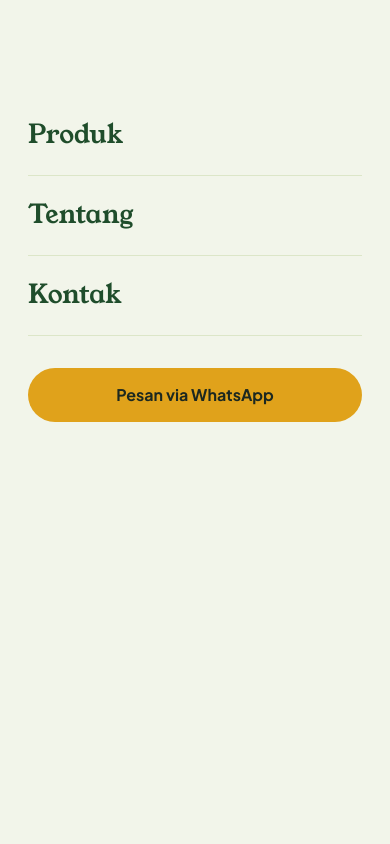
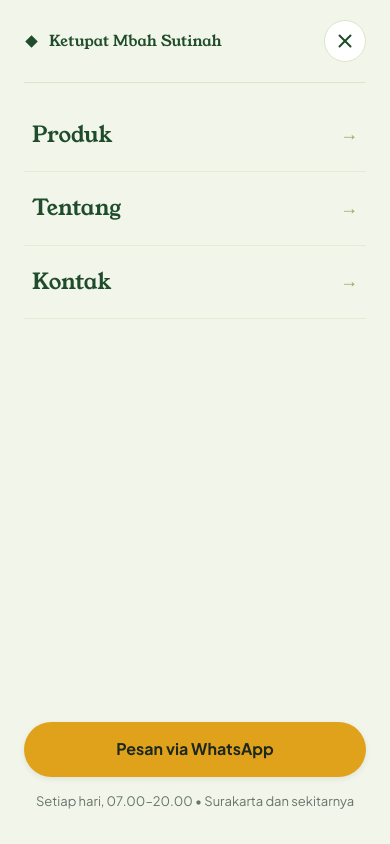
Before and after one commit to Nugikku/web-landingpage-ketupat-mbah-sutinah, a Next.js app: page / in a window 390 px wide. Both pictures are taken after a click on the button "Buka menu". Shown: the top 844 px of the page. Built offline with nearby package versions, Linux system fonts and the light colour scheme.

Commit message:
update padding Navbar.jsx

```diff
--- a/components/layout/Navbar.jsx
+++ b/components/layout/Navbar.jsx
@@ -14,14 +14,14 @@ export default function Navbar() {
   const menuRef = useRef(null);
   const toggleRef = useRef(null);
 
-  // Tambah bayangan saat halaman digulir
+  // Efek bayangan lebih pekat saat halaman digulir
   useEffect(() => {
     const handleScroll = () => setScrolled(window.scrollY > 8);
     window.addEventListener("scroll", handleScroll, { passive: true });
     return () => window.removeEventListener("scroll", handleScroll);
   }, []);
 
-  // Tutup menu dengan Esc
+  // Tutup menu dengan tombol Escape
   useEffect(() => {
     if (!open) return;
     const handleKeyDown = (e) => {
@@ -42,18 +42,20 @@ export default function Navbar() {
     }
   }, [open]);
 
-  // Kunci scroll saat menu mobile terbuka
+  // Kunci scroll body saat menu mobile terbuka
   useEffect(() => {
     document.body.style.overflow = open ? "hidden" : "";
-    return () => { document.body.style.overflow = ""; };
+    return () => {
+      document.body.style.overflow = "";
+    };
   }, [open]);
 
   const closeMenu = useCallback(() => setOpen(false), []);
 
   const navLinks = [
-    { href: "#produk",  label: "Produk" },
+    { href: "#produk", label: "Produk" },
     { href: "#tentang", label: "Tentang" },
-    { href: "#kontak",  label: "Kontak" },
+    { href: "#kontak", label: "Kontak" },
   ];
 
   return (
@@ -62,34 +64,37 @@ export default function Navbar() {
       <div className={styles.outer}>
         <motion.div
           className={`${styles.pill} ${scrolled ? styles.pillScrolled : ""}`}
-          initial={{ opacity: 0, y: -12 }}
+          initial={{ opacity: 0, y: -14 }}
           animate={{ opacity: 1, y: 0 }}
-          transition={{ duration: 0.35 }}
+          transition={{ duration: 0.35, ease: "easeOut" }}
         >
           {/* Logo / nama usaha */}
-          <a href="#" className={styles.logo} aria-label={`${site.nama} — ke halaman atas`}>
-            {/* Belah ketupat SVG */}
-            <motion.span
-              className={styles.logoDiamond}
-              aria-hidden="true"
-              whileHover={{ rotate: 90 }}
-              transition={{ duration: 0.3 }}
-            />
+          <a
+            href="#"
+            className={styles.logo}
+            aria-label={`${site.nama} — ke halaman atas`}
+          >
+            <span className={styles.logoDiamond} aria-hidden="true">
+              <svg width="15" height="15" viewBox="0 0 24 24" fill="currentColor">
+                <path d="M12 2L22 12L12 22L2 12Z" />
+              </svg>
+            </span>
             <span>{site.nama}</span>
           </a>
 
-          {/* Navigasi desktop */}
-          <nav aria-label="Navigasi utama">
+          {/* Navigasi desktop (tengah) */}
+          <nav className={styles.navCenter} aria-label="Navigasi utama">
             <ul className={styles.links} role="list">
               {navLinks.map(({ href, label }, i) => (
                 <li key={href}>
                   <motion.a
                     href={href}
                     className={styles.link}
-                    initial={{ opacity: 0, y: -8 }}
+                    initial={{ opacity: 0, y: -6 }}
                     animate={{ opacity: 1, y: 0 }}
-                    transition={{ duration: 0.3, delay: i * 0.07 }}
-                    whileHover={{ scale: 1.05 }}
+                    transition={{ duration: 0.25, delay: i * 0.05 + 0.1 }}
+                    whileHover={{ scale: 1.04 }}
+                    whileTap={{ scale: 0.96 }}
                   >
                     {label}
                   </motion.a>
@@ -98,17 +103,18 @@ export default function Navbar() {
             </ul>
           </nav>
 
-          {/* Tombol pesan desktop */}
+          {/* Tombol CTA pesan desktop (kanan) */}
           <motion.a
             href={pesanUmum()}
             target="_blank"
             rel="noopener noreferrer"
             className={styles.cta}
             aria-label="Pesan via WhatsApp"
-            initial={{ opacity: 0, x: 16 }}
+            initial={{ opacity: 0, x: 12 }}
             animate={{ opacity: 1, x: 0 }}
             transition={{ duration: 0.3, delay: 0.2 }}
-            whileHover={{ scale: 1.05 }}
+            whileHover={{ scale: 1.04 }}
+            whileTap={{ scale: 0.96 }}
           >
             Pesan
           </motion.a>
@@ -121,16 +127,28 @@ export default function Navbar() {
             aria-expanded={open}
             aria-controls="mobile-menu"
             onClick={() => setOpen((v) => !v)}
-            whileTap={{ scale: 0.88 }}
+            whileTap={{ scale: 0.9 }}
           >
-            <span className={`${styles.bar} ${open ? styles.barOpen1 : ""}`} />
-            <span className={`${styles.bar} ${open ? styles.barOpen2 : ""}`} />
-            <span className={`${styles.bar} ${open ? styles.barOpen3 : ""}`} />
+            <svg
+              width="22"
+              height="22"
+              viewBox="0 0 24 24"
+              fill="none"
+              stroke="currentColor"
+              strokeWidth="2.2"
+              strokeLinecap="round"
+              strokeLinejoin="round"
+              aria-hidden="true"
+            >
+              <line x1="4" y1="12" x2="20" y2="12" />
+              <line x1="4" y1="6" x2="20" y2="6" />
+              <line x1="4" y1="18" x2="20" y2="18" />
+            </svg>
           </motion.button>
         </motion.div>
       </div>
 
-      {/* Panel menu mobile */}
+      {/* Panel menu mobile overlay */}
       <AnimatePresence>
         {open && (
           <motion.div
@@ -145,6 +163,40 @@ export default function Navbar() {
             exit={{ opacity: 0, x: "100%" }}
             transition={{ type: "spring", damping: 28, stiffness: 300 }}
           >
+            {/* Header di dalam panel mobile */}
+            <div className={styles.mobilePanelHeader}>
+              <div className={styles.logo}>
+                <span className={styles.logoDiamond} aria-hidden="true">
+                  <svg width="15" height="15" viewBox="0 0 24 24" fill="currentColor">
+                    <path d="M12 2L22 12L12 22L2 12Z" />
+                  </svg>
+                </span>
+                <span>{site.nama}</span>
+              </div>
+              <motion.button
+                className={styles.mobileCloseBtn}
+                aria-label="Tutup menu"
+                onClick={closeMenu}
+                whileTap={{ scale: 0.9 }}
+              >
+                <svg
+                  width="22"
+                  height="22"
+                  viewBox="0 0 24 24"
+                  fill="none"
+                  stroke="currentColor"
+                  strokeWidth="2.2"
+                  strokeLinecap="round"
+                  strokeLinejoin="round"
+                  aria-hidden="true"
+                >
+                  <line x1="18" y1="6" x2="6" y2="18" />
+                  <line x1="6" y1="6" x2="18" y2="18" />
+                </svg>
+              </motion.button>
+            </div>
+
+            {/* Daftar tautan navigasi */}
             <ul role="list" className={styles.mobileLinks}>
               {navLinks.map(({ href, label }, i) => (
                 <motion.li
@@ -152,28 +204,38 @@ export default function Navbar() {
                   initial={{ opacity: 0, x: 20 }}
                   animate={{ opacity: 1, x: 0 }}
                   exit={{ opacity: 0, x: 20 }}
-                  transition={{ delay: i * 0.08 + 0.05 }}
+                  transition={{ delay: i * 0.06 + 0.06 }}
                 >
                   <a href={href} className={styles.mobileLink} onClick={closeMenu}>
-                    {label}
+                    <span>{label}</span>
+                    <span className={styles.mobileLinkArrow} aria-hidden="true">
+                      →
+                    </span>
                   </a>
                 </motion.li>
               ))}
             </ul>
 
+            {/* Footer di dalam panel mobile */}
+            <div className={styles.mobileFooter}>
               <motion.a
                 href={pesanUmum()}
                 target="_blank"
                 rel="noopener noreferrer"
                 className={styles.mobileCta}
                 onClick={closeMenu}
-              initial={{ opacity: 0, y: 20 }}
+                initial={{ opacity: 0, y: 16 }}
                 animate={{ opacity: 1, y: 0 }}
-              exit={{ opacity: 0, y: 20 }}
-              transition={{ delay: 0.28 }}
+                exit={{ opacity: 0, y: 16 }}
+                transition={{ delay: 0.24 }}
+                whileTap={{ scale: 0.98 }}
               >
                 Pesan via WhatsApp
               </motion.a>
+              <p className={styles.mobileMeta}>
+                {site.jamBuka} • {site.areaAntar}
+              </p>
+            </div>
           </motion.div>
         )}
       </AnimatePresence>
--- a/components/layout/Navbar.module.css
+++ b/components/layout/Navbar.module.css
@@ -5,17 +5,16 @@
   position: sticky;
   top: 0;
   z-index: 100;
-  /* Latar transparan agar pill melayang di atas konten */
   background: transparent;
-  pointer-events: none; /* klik diteruskan ke bawah, kecuali pada pill */
+  pointer-events: none;
 }
 
-/* ─── Area centering untuk pill ──────────────────────────────────── */
+/* ─── Centering & padding outer container ───────────────────────── */
 .outer {
   width: 100%;
   display: flex;
   justify-content: center;
-  padding: 16px var(--px-mobile);
+  padding: 16px var(--px-desktop);
   pointer-events: none;
 }
 
@@ -23,164 +22,230 @@
 .pill {
   display: flex;
   align-items: center;
-  gap: 28px;
+  justify-content: space-between;
   width: 100%;
-  max-width: 800px;
-  padding: 10px 20px;
-  background-color: var(--santan);
+  max-width: 820px;
+  min-height: 54px;
+  padding: 6px 8px 6px 22px;
+  background-color: #ffffff;
   border-radius: 9999px;
-  border: 1px solid var(--daun-pucat);
-  box-shadow: 0 2px 12px rgba(31, 77, 43, 0.08);
+  border: 1px solid rgba(31, 77, 43, 0.12);
+  box-shadow: 0 4px 20px -2px rgba(28, 40, 32, 0.08), 0 2px 6px -1px rgba(28, 40, 32, 0.04);
   pointer-events: auto;
-  transition: box-shadow 200ms, border-color 200ms;
+  transition: box-shadow 200ms ease, border-color 200ms ease;
 }
 
 .pillScrolled {
-  box-shadow: 0 4px 24px rgba(31, 77, 43, 0.16);
-  border-color: var(--janur-muda);
+  box-shadow: 0 8px 30px -4px rgba(28, 40, 32, 0.14), 0 3px 10px -2px rgba(28, 40, 32, 0.06);
+  border-color: rgba(141, 178, 85, 0.6);
 }
 
 /* ─── Logo ────────────────────────────────────────────────────────── */
 .logo {
-  display: flex;
+  display: inline-flex;
   align-items: center;
-  gap: 8px;
+  gap: 10px;
   font-family: var(--font-display);
-  font-size: 18px;
+  font-size: 17px;
   color: var(--janur-tua);
   text-decoration: none;
   flex-shrink: 0;
-  margin-right: auto;
   white-space: nowrap;
 }
 
 .logoDiamond {
-  display: inline-block;
-  width: 14px;
-  height: 14px;
-  background-color: var(--janur-tua);
-  transform: rotate(45deg);
+  display: inline-flex;
+  align-items: center;
+  justify-content: center;
+  color: var(--janur-tua);
   flex-shrink: 0;
-  transition: background-color 150ms;
+  transition: transform 300ms ease, color 150ms ease;
 }
 
 .logo:hover .logoDiamond {
-  background-color: var(--janur-muda);
+  color: var(--janur-muda);
+  transform: rotate(90deg);
 }
 
-/* ─── Tautan navigasi desktop ─────────────────────────────────────── */
+/* ─── Navigasi tengah (Desktop) ───────────────────────────────────── */
+.navCenter {
+  display: flex;
+  align-items: center;
+  justify-content: center;
+}
+
 .links {
   display: flex;
   list-style: none;
-  gap: 24px;
+  gap: 6px;
+  margin: 0;
+  padding: 0;
+  align-items: center;
 }
 
 .link {
-  display: inline-block;
-  font-size: 15px;
+  display: inline-flex;
+  align-items: center;
+  justify-content: center;
+  padding: 8px 16px;
+  border-radius: 9999px;
+  font-size: 14px;
   font-weight: 500;
   color: var(--arang);
   text-decoration: none;
-  transition: color 150ms;
+  white-space: nowrap;
+  transition: color 150ms ease, background-color 150ms ease;
 }
 
 .link:hover,
 .link:focus-visible {
   color: var(--janur-tua);
+  background-color: rgba(31, 77, 43, 0.07);
 }
 
 /* ─── Tombol CTA desktop ──────────────────────────────────────────── */
 .cta {
-  padding: 8px 20px;
+  display: inline-flex;
+  align-items: center;
+  justify-content: center;
+  padding: 9px 22px;
   border-radius: 9999px;
   background-color: var(--kunyit);
   color: var(--arang);
   font-weight: 700;
   font-size: 14px;
   text-decoration: none;
-  transition: background-color 150ms;
   white-space: nowrap;
   flex-shrink: 0;
+  box-shadow: 0 1px 3px rgba(0, 0, 0, 0.08);
+  transition: background-color 150ms ease, box-shadow 150ms ease;
 }
 
 .cta:hover,
 .cta:focus-visible {
   background-color: #c88f14;
+  box-shadow: 0 2px 6px rgba(0, 0, 0, 0.12);
 }
 
-/* ─── Tombol hamburger mobile ─────────────────────────────────────── */
+/* ─── Tombol Hamburger Mobile ─────────────────────────────────────── */
 .menuToggle {
   display: none;
-  flex-direction: column;
-  gap: 5px;
-  background: none;
+  align-items: center;
+  justify-content: center;
+  width: 40px;
+  height: 40px;
+  border-radius: 9999px;
+  background: transparent;
   border: none;
+  color: var(--janur-tua);
   cursor: pointer;
-  padding: 6px;
-  margin-left: auto;
+  padding: 0;
+  transition: background-color 150ms ease;
 }
 
-.bar {
-  display: block;
-  width: 22px;
-  height: 2px;
-  background-color: var(--janur-tua);
-  border-radius: 2px;
-  transition: transform 200ms, opacity 200ms;
+.menuToggle:hover,
+.menuToggle:focus-visible {
+  background-color: rgba(31, 77, 43, 0.08);
 }
 
-.barOpen1 { transform: translateY(7px) rotate(45deg); }
-.barOpen2 { opacity: 0; }
-.barOpen3 { transform: translateY(-7px) rotate(-45deg); }
-
-/* ─── Panel menu mobile ───────────────────────────────────────────── */
+/* ─── Mobile Panel ────────────────────────────────────────────────── */
 .mobilePanel {
   position: fixed;
   inset: 0;
   background-color: var(--santan);
   display: flex;
   flex-direction: column;
-  padding: 96px 28px 40px;
-  z-index: 99;
+  padding: 20px 24px 32px;
+  z-index: 200;
   pointer-events: auto;
+  overflow-y: auto;
+}
+
+.mobilePanelHeader {
+  display: flex;
+  align-items: center;
+  justify-content: space-between;
+  padding-bottom: 20px;
+  border-bottom: 1px solid var(--daun-pucat);
+}
+
+.mobileCloseBtn {
+  display: inline-flex;
+  align-items: center;
+  justify-content: center;
+  width: 42px;
+  height: 42px;
+  border-radius: 9999px;
+  background: #ffffff;
+  border: 1px solid var(--daun-pucat);
+  color: var(--janur-tua);
+  cursor: pointer;
+  transition: background-color 150ms ease;
+}
+
+.mobileCloseBtn:hover,
+.mobileCloseBtn:focus-visible {
+  background-color: rgba(31, 77, 43, 0.08);
 }
 
 .mobileLinks {
   list-style: none;
   display: flex;
   flex-direction: column;
-  gap: 0;
+  margin-top: 16px;
 }
 
 .mobileLink {
-  display: block;
-  padding: 18px 0;
-  font-size: 26px;
+  display: flex;
+  align-items: center;
+  justify-content: space-between;
+  padding: 18px 8px;
+  font-size: 22px;
   font-family: var(--font-display);
   color: var(--janur-tua);
   text-decoration: none;
-  border-bottom: 1px solid var(--daun-pucat);
-  transition: color 150ms;
+  border-bottom: 1px solid rgba(220, 230, 200, 0.6);
+  transition: color 150ms ease, padding-left 150ms ease;
+}
+
+.mobileLinkArrow {
+  font-size: 18px;
+  color: var(--janur-muda);
+  transition: transform 150ms ease;
 }
 
 .mobileLink:hover,
 .mobileLink:focus-visible {
   color: var(--janur-muda);
+  padding-left: 6px;
+}
+
+.mobileLink:hover .mobileLinkArrow {
+  transform: translateX(4px);
+}
+
+.mobileFooter {
+  margin-top: auto;
+  padding-top: 28px;
+  display: flex;
+  flex-direction: column;
+  gap: 14px;
 }
 
 .mobileCta {
-  margin-top: 32px;
   display: inline-flex;
   align-items: center;
   justify-content: center;
-  padding: 14px 28px;
+  width: 100%;
+  padding: 14px 24px;
   border-radius: 9999px;
   background-color: var(--kunyit);
   color: var(--arang);
   font-weight: 700;
   font-size: 16px;
   text-decoration: none;
-  transition: background-color 150ms;
+  box-shadow: 0 2px 6px rgba(0, 0, 0, 0.08);
+  transition: background-color 150ms ease;
 }
 
 .mobileCta:hover,
@@ -188,23 +253,67 @@
   background-color: #c88f14;
 }
 
-/* ─── Responsive ──────────────────────────────────────────────────── */
+.mobileMeta {
+  font-size: 13px;
+  color: #66756b;
+  text-align: center;
+}
+
+/* ─── Responsive Breakpoints ──────────────────────────────────────── */
+
+/* Tablet (768px - 991px) */
+@media (min-width: 768px) and (max-width: 991px) {
+  .outer {
+    padding: 12px 16px;
+  }
+
+  .pill {
+    padding: 6px 8px 6px 16px;
+    max-width: 100%;
+  }
+
+  .logo {
+    font-size: 15px;
+    gap: 8px;
+  }
+
+  .links {
+    gap: 2px;
+  }
+
+  .link {
+    padding: 6px 12px;
+    font-size: 13px;
+  }
+
+  .cta {
+    padding: 8px 18px;
+    font-size: 13px;
+  }
+}
+
+/* Mobile (< 768px) */
 @media (max-width: 767px) {
   .outer {
     padding: 12px var(--px-mobile);
   }
 
-  .links,
+  .pill {
+    padding: 6px 8px 6px 18px;
+    min-height: 48px;
+  }
+
+  .navCenter,
   .cta {
     display: none;
   }
 
   .menuToggle {
-    display: flex;
+    display: inline-flex;
   }
 
   .logo {
-    margin-right: 0;
+    font-size: 15px;
   }
 }
 
```
Lines whose indentation alone changed are shown as unchanged.
